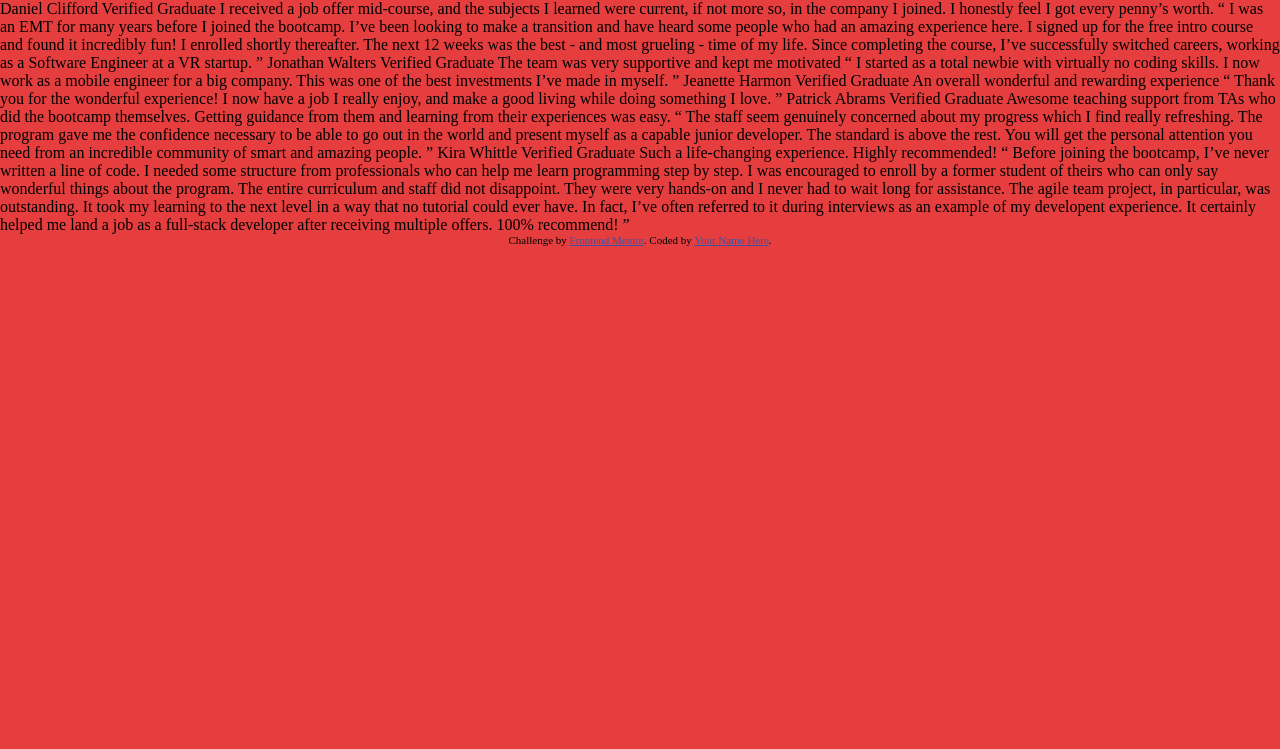
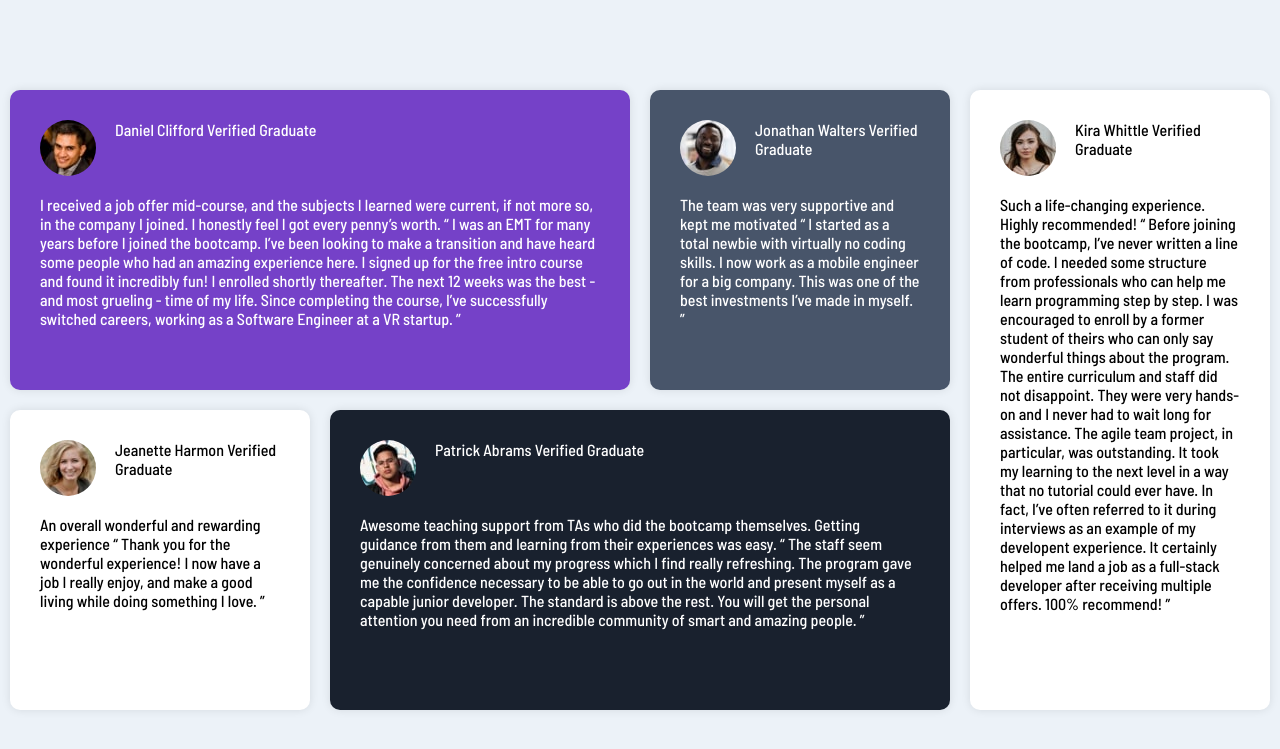
Before and after one commit to Msgl/testimonials-grid-section-main, a website: page index.html in a window 1280 px wide. Drawn offline with Linux system fonts and the light colour scheme.

Commit message:
Grid Layout - Desktop

```diff
--- a/index.html
+++ b/index.html
@@ -6,19 +6,23 @@
 
   <link rel="icon" type="image/png" sizes="32x32" href="./images/favicon-32x32.png">
   <link rel="stylesheet" href="/css/styles.css">
+  <link rel="preconnect" href="https://fonts.gstatic.com">
+  <link href="https://fonts.googleapis.com/css2?family=Barlow+Semi+Condensed:wght@500;600&display=swap" rel="stylesheet">
+  <title>Frontend Mentor | Testimonials Grid Section Main</title>
 
-  <title>Frontend Mentor | [Challenge Name Here]</title>
-
-  <!-- Feel free to remove these styles or customise in your own stylesheet 👍 -->
-  <style>
-    .attribution { font-size: 11px; text-align: center; }
-    .attribution a { color: hsl(228, 45%, 44%); }
-  </style>
 </head>
 <body>
+
+  <div class="grid-container">
+    <div class="box box-1">
+      <div class="box__image">
+        <img src="/images/image-daniel.jpg" alt="">
+      </div>
+      <div class="box__person">
         Daniel Clifford
         Verified Graduate
-
+      </div>
+      <div class="box__text">
           I received a job offer mid-course, and the subjects I learned were current, if not more so,
   in the company I joined. I honestly feel I got every penny’s worth.
 
@@ -27,38 +31,30 @@
   for the free intro course and found it incredibly fun! I enrolled shortly thereafter.
   The next 12 weeks was the best - and most grueling - time of my life. Since completing
   the course, I’ve successfully switched careers, working as a Software Engineer at a VR startup. ”
+      </div>
+    </div>
 
+    <div class="box box-2">
+      <div class="box__image">
+        <img src="/images/image-jonathan.jpg" alt="">
+      </div>
+      <div class="box__person">
         Jonathan Walters
-  Verified Graduate
-
+        Verified Graduate</div>
+      <div class="box__text">
         The team was very supportive and kept me motivated
 
         “ I started as a total newbie with virtually no coding skills. I now work as a mobile engineer
-  for a big company. This was one of the best investments I’ve made in myself. ”
+        for a big company. This was one of the best investments I’ve made in myself. ”</div>
+    </div>
 
-  Jeanette Harmon
-  Verified Graduate
-
-  An overall wonderful and rewarding experience
-
-  “ Thank you for the wonderful experience! I now have a job I really enjoy, and make a good living
-  while doing something I love. ”
-
-  Patrick Abrams
-  Verified Graduate
-
-  Awesome teaching support from TAs who did the bootcamp themselves. Getting guidance from them and
-  learning from their experiences was easy.
-
-  “ The staff seem genuinely concerned about my progress which I find really refreshing. The program
-  gave me the confidence necessary to be able to go out in the world and present myself as a capable
-  junior developer. The standard is above the rest. You will get the personal attention you need from
-  an incredible community of smart and amazing people. ”
-
-  Kira Whittle
-  Verified Graduate
-
-  Such a life-changing experience. Highly recommended!
+    <div class="box box-3">
+      <div class="box__image">
+        <img src="/images/image-kira.jpg" alt="">
+      </div>
+      <div class="box__person">Kira Whittle
+        Verified Graduate</div>
+      <div class="box__text">Such a life-changing experience. Highly recommended!
 
         “ Before joining the bootcamp, I’ve never written a line of code. I needed some structure from
         professionals who can help me learn programming step by step. I was encouraged to enroll by a former
@@ -67,11 +63,38 @@
         project, in particular, was outstanding. It took my learning to the next level in a way that no tutorial
         could ever have. In fact, I’ve often referred to it during interviews as an example of my developent
         experience. It certainly helped me land a job as a full-stack developer after receiving multiple offers.
-  100% recommend! ”
+        100% recommend! ”</div>
+    </div>
+    <div class="box box-4">
+      <div class="box__image">
+        <img src="/images/image-jeanette.jpg" alt="">
+      </div>
+      <div class="box__person">
+        Jeanette Harmon
+  Verified Graduate
+      </div>
+      <div class="box__text">
+        An overall wonderful and rewarding experience
 
-  <div class="attribution">
-    Challenge by <a href="https://www.frontendmentor.io?ref=challenge" target="_blank">Frontend Mentor</a>.
-    Coded by <a href="#">Your Name Here</a>.
+        “ Thank you for the wonderful experience! I now have a job I really enjoy, and make a good living
+        while doing something I love. ”
+      </div>
+    </div>
+    <div class="box box-5">
+      <div class="box__image">
+        <img src="/images/image-patrick.jpg" alt="">
+      </div>
+      <div class="box__person"> Patrick Abrams
+        Verified Graduate</div>
+      <div class="box__text">Awesome teaching support from TAs who did the bootcamp themselves. Getting guidance from them and
+        learning from their experiences was easy.
+
+        “ The staff seem genuinely concerned about my progress which I find really refreshing. The program
+        gave me the confidence necessary to be able to go out in the world and present myself as a capable
+        junior developer. The standard is above the rest. You will get the personal attention you need from
+        an incredible community of smart and amazing people. ”</div>
+    </div>
+  </div>
   </div>
 </body>
 </html>
--- a/scss/styles.scss
+++ b/scss/styles.scss
@@ -3,6 +3,91 @@
     padding:0;
 }
 
+html, body {
+    height: 100%;
+}
+
 body {
-    background-color: rgb(230, 62, 62);
+    background-color: hsl(210, 46%, 95%);
+    font-family: 'Barlow Semi Condensed', sans-serif;
+    height: 100%;
 }
+
+.grid-container {
+    height: 100%;
+    width: 100%;
+    display: grid;
+    justify-content: center;
+    align-content: center;
+    grid-template-columns: repeat(4, 300px) ;
+    grid-template-rows: repeat(2, 300px);
+
+    gap: 20px 20px;
+    grid-template-areas:
+        "box-1 box-1 box-2 box-3"
+        "box-4 box-5 box-5 box-3";
+}
+
+@for $i from 1 through 6 {
+    .box-#{$i} {
+        box-shadow: 0 0 10px 0 rgba(0,0,0,.1);
+        border-radius: 10px;
+        padding: 30px;
+        display: grid;
+        grid-template-columns: 60px auto;
+        grid-template-rows: 60px 230px;
+        gap: 15px 15px;
+        grid-template-areas:
+        "img person"
+        "text text";
+    }
+}
+
+
+.box {
+    &__image img{
+        border-radius: 50%;
+    }
+}
+
+.box-1, .box-2, .box-5 {
+    color: white;
+}
+
+.box-1 {
+    grid-area: box-1;
+    background-color: hsl(263, 55%, 52%);
+}
+
+.box-2 {
+    grid-area: box-2;
+    background-color: hsl(217, 19%, 35%);
+}
+
+.box-3 {
+    grid-area: box-3;
+    background-color: hsl(0, 0%, 100%);
+}
+
+.box-4 {
+    grid-area: box-4;
+    background-color: hsl(0, 0%, 100%);
+}
+
+.box-5 {
+    grid-area: box-5;
+    background-color: hsl(219, 29%, 14%);
+}
+
+.box__image {
+    grid-area: img;
+
+}
+
+.box__person {
+    grid-area: person;
+}
+
+.box__text {
+    grid-area: text;
+}
```
Also changed, not shown: css/styles.css. Lines whose indentation alone changed are shown as unchanged.
